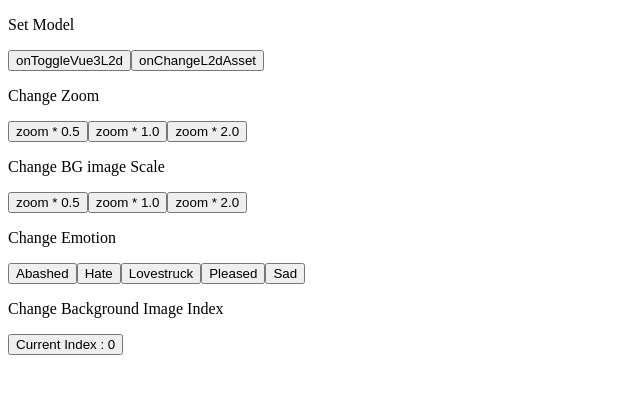
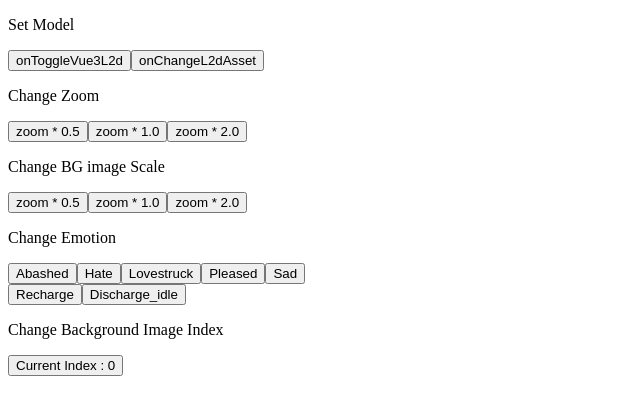
Before and after one commit to supergenedev/vue3-live2d, a Vue app: page / in a window 1280 px wide. Shown: the top 414 px of the page, without its empty margins (0-640 px from the left). Built offline with nearby package versions, Linux system fonts and the light colour scheme.

Commit message:
[LOKI-3552] discharge emotion 추가

```diff
--- a/src/App.vue
+++ b/src/App.vue
@@ -25,6 +25,10 @@
       <button @click="onChangeEmotion('Lovestruck')">Lovestruck</button>
       <button @click="onChangeEmotion('Pleased')">Pleased</button>
       <button @click="onChangeEmotion('Sad')">Sad</button>
+      <button @click="onChangeEmotion('Recharge')">Recharge</button>
+      <button @click="onChangeEmotion('Discharge_idle')">Discharge_idle</button>
+
+
     </div>
     <div>
       <p>Change Background Image Index</p>
@@ -55,7 +59,7 @@ function onToggleVue3L2d() {
 }
 
 const modelIndex = ref(0);
-const modelNames = ['Mei_2', 'Rinko', 'Ayase'];
+const modelNames = ['Mei', 'Rinko', 'Ayase'];
 const modelName = computed(() => modelNames[modelIndex.value]);
 function onChangeL2dAsset() {
   modelIndex.value = (modelIndex.value + 1) % modelNames.length;
--- a/src/l2d/useL2d/lapplive2dmanager.ts
+++ b/src/l2d/useL2d/lapplive2dmanager.ts
@@ -27,6 +27,8 @@ const motions = [
   'Panicking',
   'Pleased',
   'Sad',
+  'Recharge',
+  'Discharge_idle'
 ] as const;
 export type IdleEmotion = 'Calm';
 export type Emotion = (typeof motions)[number] | IdleEmotion;
```
Also changed, not shown: 1 other file (tests, documents, lock files or other folders).
